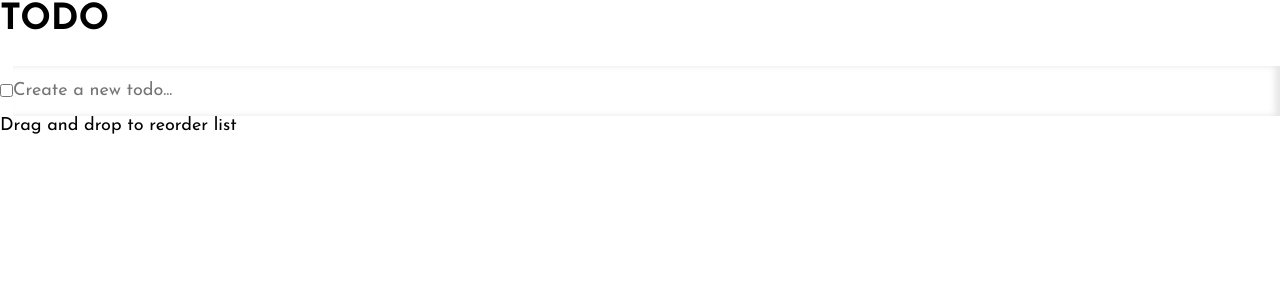
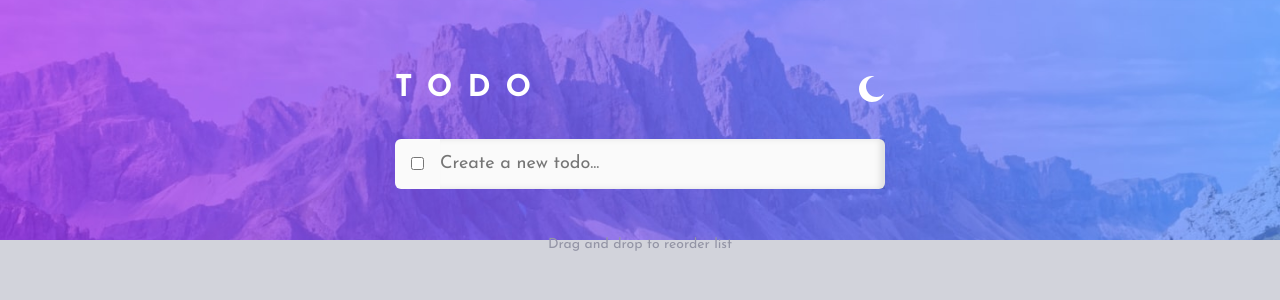
Before and after one commit to devatorres/frontend-mentor-todo-app, a React (Create React App) app: page / in a window 1280 px wide. Shown: the top 300 px of the page. Built offline with nearby package versions, Linux system fonts and the light colour scheme.

Commit message:
styles(all): styles in process

```diff
--- a/src/Assets/Styles/general.css
+++ b/src/Assets/Styles/general.css
@@ -1,5 +1,44 @@
+body {
+	position: relative;
+	padding: var(--space-xl) 0;
+}
+
+body::before {
+	position: absolute;
+	content: '';
+	top: 0;
+	left: 0;
+	width: 100%;
+	height: 30vh;
+	background: var(--header-image) no-repeat center center / cover;
+	z-index: -1;
+}
+
 div[id='root'] {
   width: 100%;
-	height: auto;
-	min-height: 100vh;
+	max-width: 540px;
+	margin: 0 auto;
+	padding: 0 25px;
 }
+
+h1 {
+	font-size: 30px;
+	letter-spacing: 15px;
+	color: #ffffff;
+	margin: 0;
+	user-select: none;
+}
+
+p {
+	font-size: clamp(14px, 2vw, 18px);
+	color: var(--color-font-dark);
+}
+
+span {
+	display: block;
+	width: 100%;
+	text-align: center;
+	font-size: clamp(14px, 1vw, 16px);
+	color: var(--color-font-soft);
+	margin-top: var(--space-bg);
+}
--- a/src/Assets/Styles/global.css
+++ b/src/Assets/Styles/global.css
@@ -2,10 +2,29 @@
   --font-family: 'Josefin Sans', sans-serif;
   --weight-normal: 400;
   --weight-bold: 700;
+  --space-xl: 4.5rem;
+  --space-bg: 3rem;
+  --space-md: 2rem;
+  --space-sm: 1rem;
+  --radius: 6px;
+  --color-primary: hsl(220, 98%, 61%);
+  --color-check-active: linear-gradient(45deg, #57ddff, #c058f3);
 
-  --color-background: #ffffff;
+  --header-image: url(../Images/bg-desktop-light.jpg);
+  --color-list: #fafafa;
+  --color-check-inactive: #e4e5f1;
+  --color-background: #d2d3db;
+  --color-font-soft: #9394a5;
+  --color-font-dark: #484b6a;
+  --color-line-through: #9394a5;
 }
 
 :root[data-theme='dark'] {
-  --color-background: #000000;
+  --header-image: url(../Images/bg-desktop-dark.jpg);
+  --color-list: #25273c;
+  --color-check-inactive: #383a53;
+  --color-background: #161722;
+  --color-font-soft: #777a92;
+  --color-font-dark: #cacde8;
+  --color-line-through: #383a53;
 }
--- a/src/Assets/Styles/media.css
+++ b/src/Assets/Styles/media.css
@@ -0,0 +1,5 @@
+@media screen and (max-width: 500px) {
+  .todo img {
+    opacity: 1 !important;
+  }
+}
--- a/src/Assets/Styles/utilities.css
+++ b/src/Assets/Styles/utilities.css
@@ -0,0 +1,3 @@
+.ghost {
+  background: var(--color-primary);
+}
```
